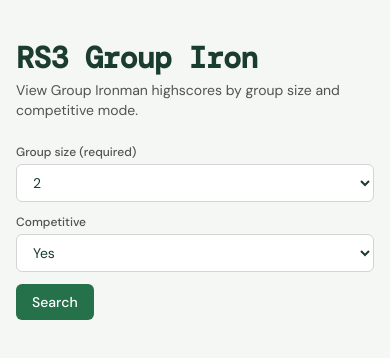
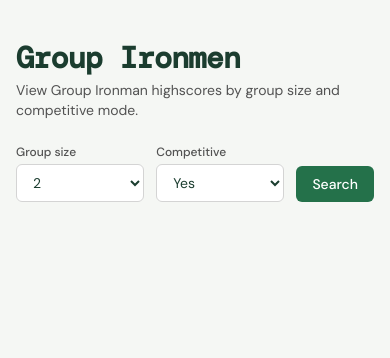
Before and after one commit to simenforris/vibe-coding, a Next.js app: page /group-iron in a window 390 px wide. Shown: the top 358 px of the page. Built offline with nearby package versions, Linux system fonts and the light colour scheme; a web font is replaced by a local one.

Commit message:
feat(group-iron): refine UI and pagination for Group Ironmen\n\n- Full-width inline form, sticky headers\n- Three-column layout with compact XP on small screens\n- Right-aligned numbers, less padding, internal scrolling

```diff
--- a/src/app/group-iron/page.tsx
+++ b/src/app/group-iron/page.tsx
@@ -5,7 +5,7 @@ import { headers } from 'next/headers';
 type SearchParams = { [key: string]: string | string[] | undefined };
 
 export const metadata: Metadata = {
-  title: 'RS3 Group Iron (Teams)',
+  title: 'Group Ironmen',
   description: 'View RS3 Group Ironman highscores by size and competitive mode',
 };
 
@@ -21,6 +21,18 @@ export default async function Page({ searchParams }: { searchParams?: Promise<Se
     if (typeof n === 'number') return n.toLocaleString();
     const parsed = typeof n === 'string' ? Number(n) : NaN;
     return Number.isFinite(parsed) ? parsed.toLocaleString() : '—';
+  };
+  const formatCompact = (n: unknown) => {
+    const num = typeof n === 'number' ? n : typeof n === 'string' ? Number(n) : NaN;
+    if (!Number.isFinite(num)) return '—';
+    try {
+      return new Intl.NumberFormat(undefined, {
+        notation: 'compact',
+        maximumFractionDigits: 1,
+      }).format(num);
+    } catch {
+      return num.toLocaleString();
+    }
   };
 
   // Server-side fetch via our proxy API
@@ -67,22 +79,22 @@ export default async function Page({ searchParams }: { searchParams?: Promise<Se
 
   return (
     <div className="mx-auto max-w-5xl px-4 py-10">
-      <h1 className="text-3xl font-semibold tracking-tight">RS3 Group Iron</h1>
+      <h1 className="text-3xl font-semibold tracking-tight">Group Ironmen</h1>
       <p className="mt-1 text-sm text-neutral-600 dark:text-neutral-400">
         View Group Ironman highscores by group size and competitive mode.
       </p>
 
       <form
-        className="mt-6 grid grid-cols-1 gap-3 sm:grid-cols-2 lg:grid-cols-3"
+        className="mt-6 flex w-full flex-row flex-nowrap items-end gap-3 overflow-x-auto"
         action="/group-iron"
         method="get"
       >
-        <div>
+        <div className="min-w-0 flex-1">
           <label
             htmlFor="size"
             className="mb-1 block text-xs font-medium text-neutral-600 dark:text-neutral-400"
           >
-            Group size (required)
+            Group size
           </label>
           <select
             id="size"
@@ -98,7 +110,7 @@ export default async function Page({ searchParams }: { searchParams?: Promise<Se
           </select>
         </div>
 
-        <div>
+        <div className="min-w-0 flex-1">
           <label
             htmlFor="competitive"
             className="mb-1 block text-xs font-medium text-neutral-600 dark:text-neutral-400"
@@ -118,11 +130,10 @@ export default async function Page({ searchParams }: { searchParams?: Promise<Se
         </div>
 
         {/* Pagination is handled by buttons below. */}
-
-        <div className="sm:col-span-2 lg:col-span-3">
+        <div className="shrink-0">
           <button
             type="submit"
-            className="bg-primary hover:bg-primary-light dark:hover:bg-primary-dark rounded-md px-4 py-2 text-sm font-medium text-white transition-colors"
+            className="bg-primary hover:bg-primary-light dark:hover:bg-primary-dark rounded-md px-4 py-2 text-sm font-medium whitespace-nowrap text-white transition-colors"
           >
             Search
           </button>
@@ -130,15 +141,7 @@ export default async function Page({ searchParams }: { searchParams?: Promise<Se
       </form>
 
       {hasQuery && (
-        <div className="mt-6 rounded-md border border-neutral-200 p-4 text-sm dark:border-neutral-800">
-          <div className="font-medium text-neutral-800 dark:text-neutral-200">Criteria</div>
-          <div className="mt-1 text-neutral-700 dark:text-neutral-300">
-            <div>Size: {size || '—'}</div>
-            <div>Competitive: {competitive}</div>
-          </div>
-
-          <div className="mt-3 text-neutral-600 dark:text-neutral-400">Results</div>
-
+        <div className="mt-4 text-sm">
           {/* Render parsed JSON results if available; else raw body */}
           {result && result.data && Array.isArray(result.data.content) ? (
             <div className="mt-3">
@@ -187,19 +190,25 @@ export default async function Page({ searchParams }: { searchParams?: Promise<Se
                       </div>
                     </div>
 
-                    <div className="divide-y divide-neutral-200 rounded-md border border-neutral-200 dark:divide-neutral-800 dark:border-neutral-800">
+                    <div className="max-h-[60vh] overflow-y-auto rounded-md border border-neutral-200 dark:border-neutral-800">
+                      <div className="sticky top-0 z-10 grid grid-cols-[3fr_1fr_1fr] items-center border-b border-neutral-200 bg-white px-2 py-1 text-xs text-neutral-500 dark:border-neutral-800 dark:bg-neutral-900 dark:text-neutral-400">
+                        <div>Group</div>
+                        <div className="text-right whitespace-nowrap">Total level</div>
+                        <div className="text-right whitespace-nowrap">Total XP</div>
+                      </div>
+                      <div className="divide-y divide-neutral-200 dark:divide-neutral-800">
                         {result.data.content.map((g: GroupEntry, idx: number) => {
                           const rowNumber = pageNum * DEFAULT_PAGE_SIZE + idx + 1;
                           return (
                             <div
                               key={g.id}
-                            className="grid grid-cols-[3ch_1fr] items-center gap-3 p-3 sm:grid-cols-[4ch_2fr_1fr_1fr]"
+                              className="grid grid-cols-[3fr_1fr_1fr] items-center gap-2 p-2"
                             >
-                            <div className="text-xs text-neutral-500 tabular-nums dark:text-neutral-400">
+                              <div className="min-w-0">
+                                <div className="truncate font-medium text-neutral-900 dark:text-neutral-100">
+                                  <span className="mr-2 text-xs text-neutral-500 tabular-nums dark:text-neutral-400">
                                     {rowNumber}
-                            </div>
-                            <div>
-                              <div className="font-medium text-neutral-900 dark:text-neutral-100">
+                                  </span>
                                   {g.name}
                                 </div>
                                 <div className="text-xs text-neutral-600 dark:text-neutral-400">
@@ -207,15 +216,19 @@ export default async function Page({ searchParams }: { searchParams?: Promise<Se
                                   {g.isCompetitive ? 'Competitive' : 'Non-competitive'}
                                 </div>
                               </div>
-                            <div className="hidden text-sm text-neutral-800 sm:block dark:text-neutral-200">
-                              Total level: {formatNumber(g.groupTotalLevel)}
+                              <div className="text-right text-sm text-neutral-800 tabular-nums dark:text-neutral-200">
+                                {formatNumber(g.groupTotalLevel)}
                               </div>
-                            <div className="hidden text-sm text-neutral-800 sm:block dark:text-neutral-200">
-                              Total XP: {formatNumber(g.groupTotalXp)}
+                              <div className="text-right text-sm text-neutral-800 tabular-nums dark:text-neutral-200">
+                                <span className="sm:hidden">{formatCompact(g.groupTotalXp)}</span>
+                                <span className="hidden sm:inline">
+                                  {formatNumber(g.groupTotalXp)}
+                                </span>
                               </div>
                             </div>
                           );
                         })}
+                      </div>
                     </div>
                   </>
                 );
```
Lines whose indentation alone changed are shown as unchanged.
